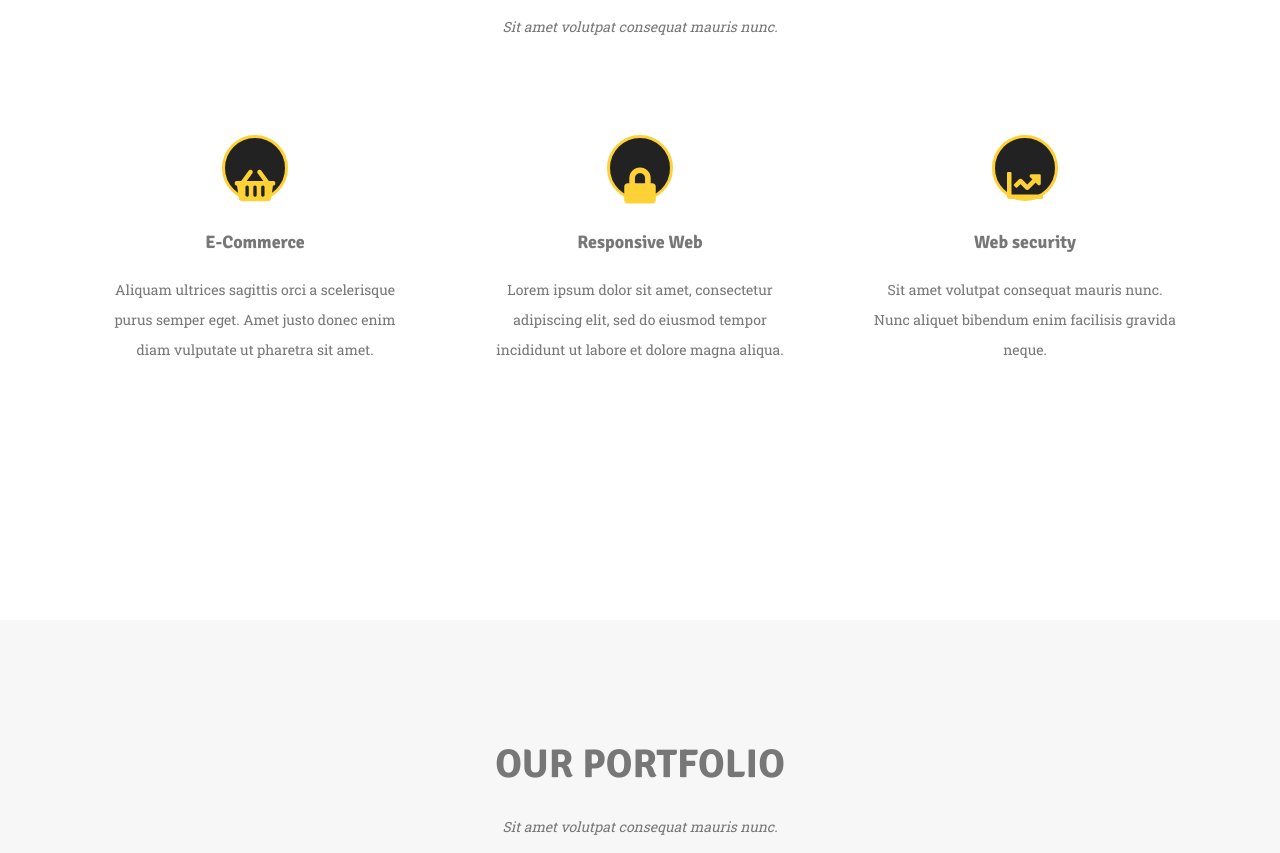
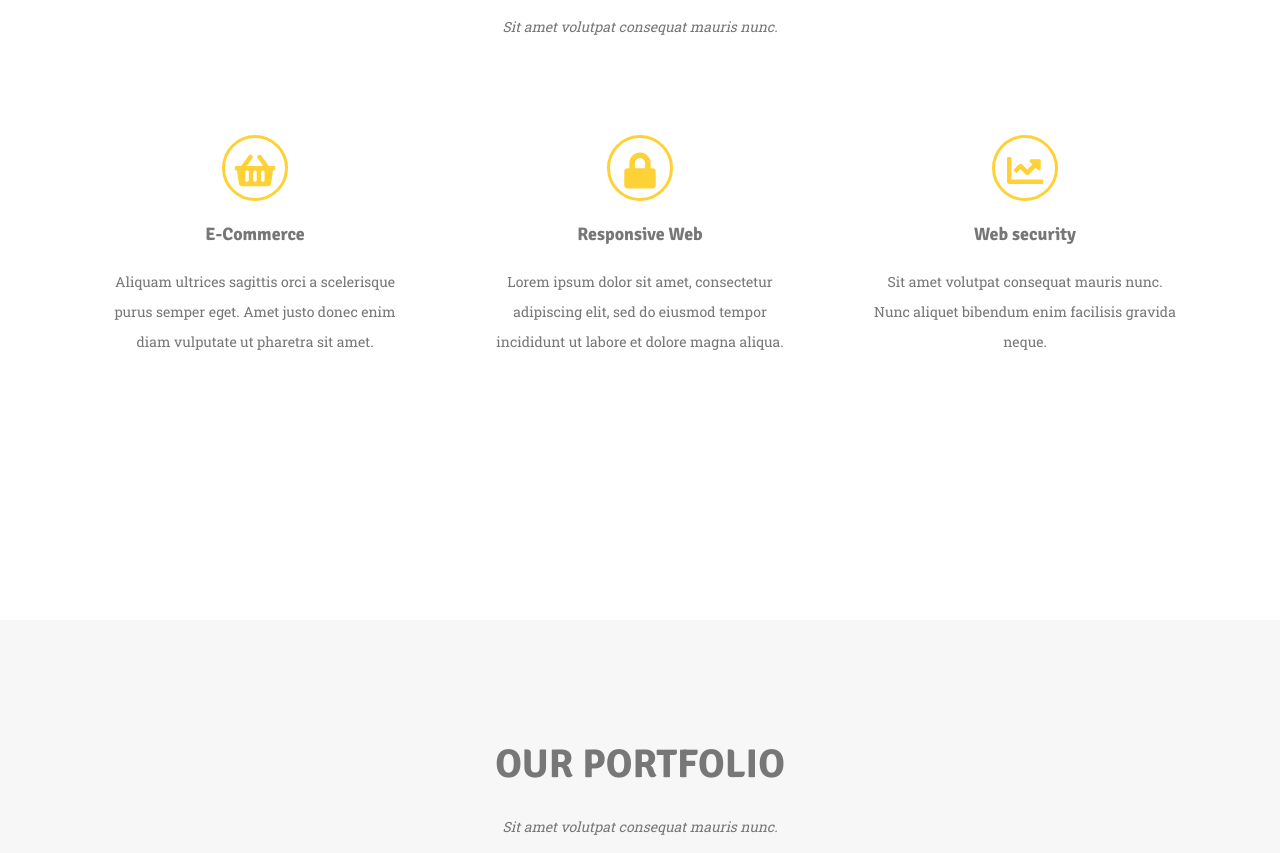
Before and after one commit to Gapiontko/Projekt4, a website: page index.html in a window 1280 px wide. Shown: the part 980-1833 px from the top of the page. Drawn offline with nearby package versions, Linux system fonts and the light colour scheme.

Commit message:
Fix styles

```diff
--- a/sass/style.scss
+++ b/sass/style.scss
@@ -234,7 +234,7 @@ footer {
 	font-size: 0;
   display: inline-block;
 }
-i {
+footer i {
 	font-size: 30px;
 	background: $color-dark;
 	width: 60px;
```
Also changed, not shown: css/style.css.
